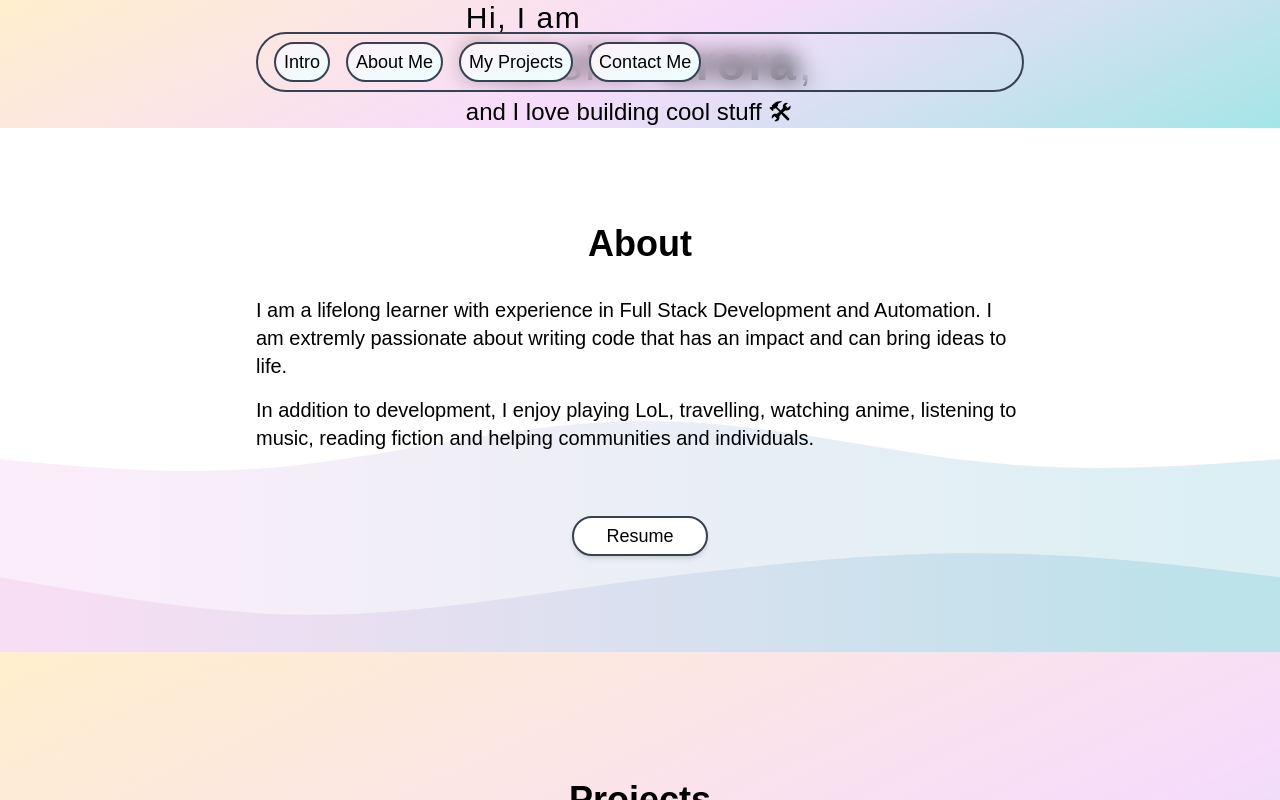
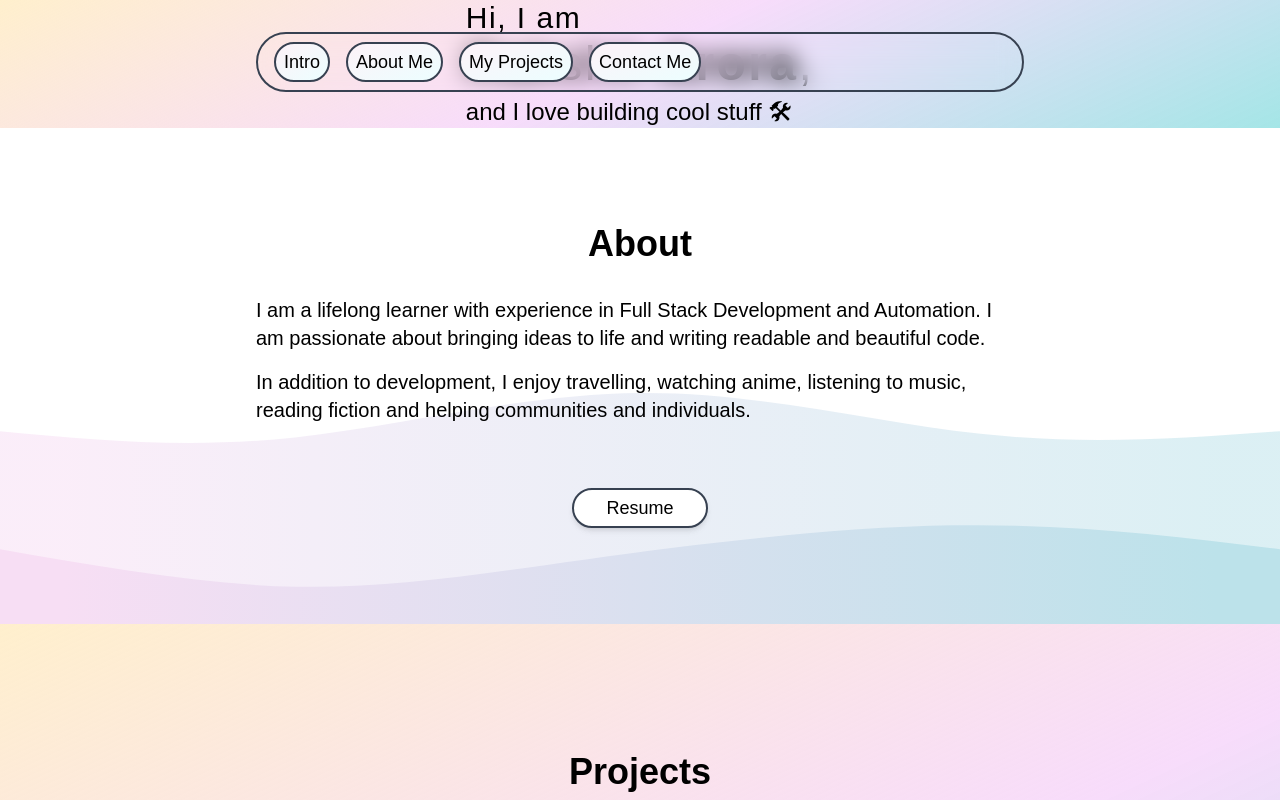
Before and after one commit to rakshit087/rakshit087.github.io, a Next.js app: page / in a window 1280 px wide. Built offline with nearby package versions, Linux system fonts and the light colour scheme; what next-real-viewport would draw is missing.

Commit message:
updated about

```diff
--- a/src/components/FilterButton.tsx
+++ b/src/components/FilterButton.tsx
@@ -52,15 +52,13 @@ export const FilterButton = ({ selectedTag, tags, setTag }: FilterButtonProps) =
         {tags.map((tag: string, index: any) => (
           <motion.p
             key={index}
-            className={
-              selectedTag === tag ? "mb-2 bg-cyan-50 px-4 rounded-full md:px-4 md:text-lg" : "mb-2 px-4 md:text-lg"
-            }
+            className={`mb-2 px-4 md:text-lg cursor-pointer ${selectedTag === tag ? "bg-cyan-50" : ""}}`}
             onClick={() => {
               setTag(tag);
               setOpened(false);
             }}
             variants={childVariants}
-            whileHover="hovered"
+            whileHover={selectedTag === tag ? "" : "hovered"}
             whileTap="tapped"
             initial="hidden"
             animate="visible"
--- a/src/sections/About.tsx
+++ b/src/sections/About.tsx
@@ -8,11 +8,11 @@ export const About = () => {
         <p className="mb-4 text-3xl font-bold md:text-4xl md:mb-8">About</p>
         <div className="mb-8 text-lg md:text-xl md:mb-16">
           <p className="mb-4">
-            I am a lifelong learner with experience in Full Stack Development and Automation. I am extremly passionate
-            about writing code that has an impact and can bring ideas to life.
+            I am a lifelong learner with experience in Full Stack Development and Automation. I am passionate about
+            bringing ideas to life and writing readable and beautiful code.
           </p>
           <p>
-            In addition to development, I enjoy playing LoL, travelling, watching anime, listening to music, reading
+            In addition to development, I enjoy travelling, watching anime, listening to music, reading
             fiction and helping communities and individuals.
           </p>
         </div>
```
